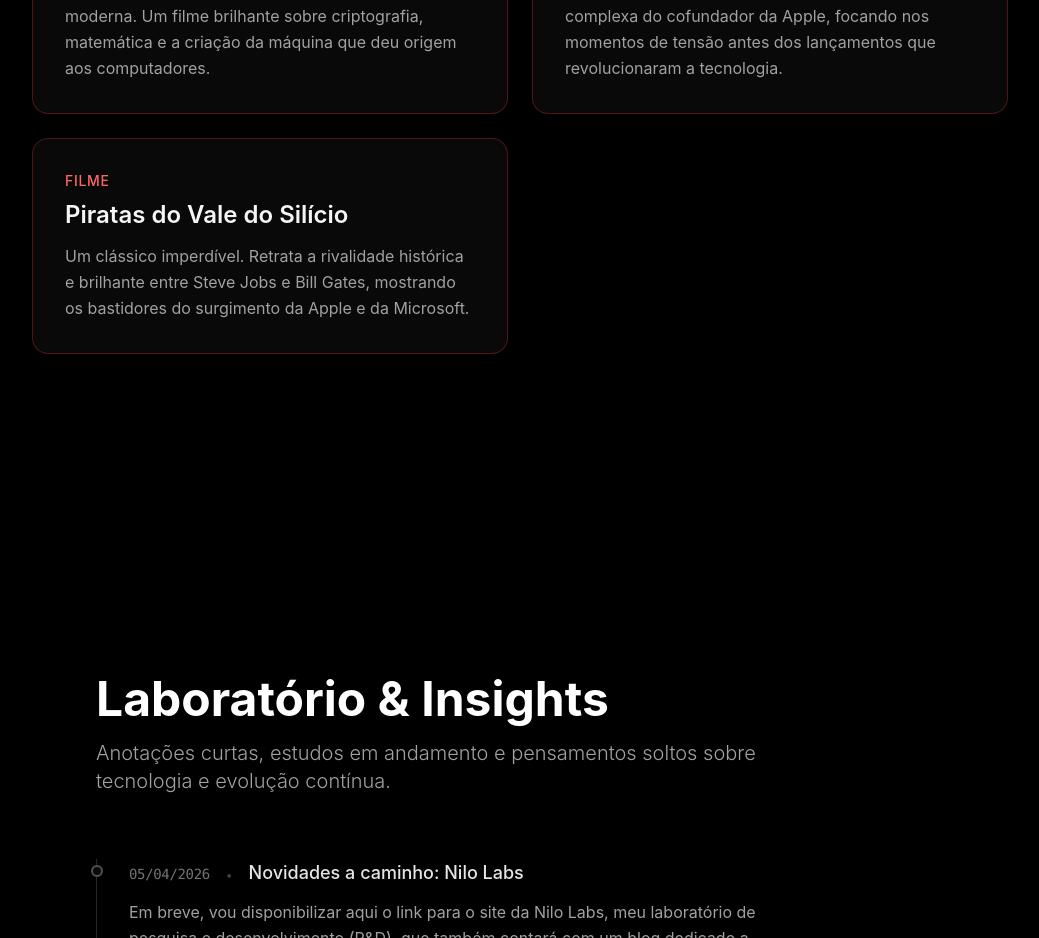
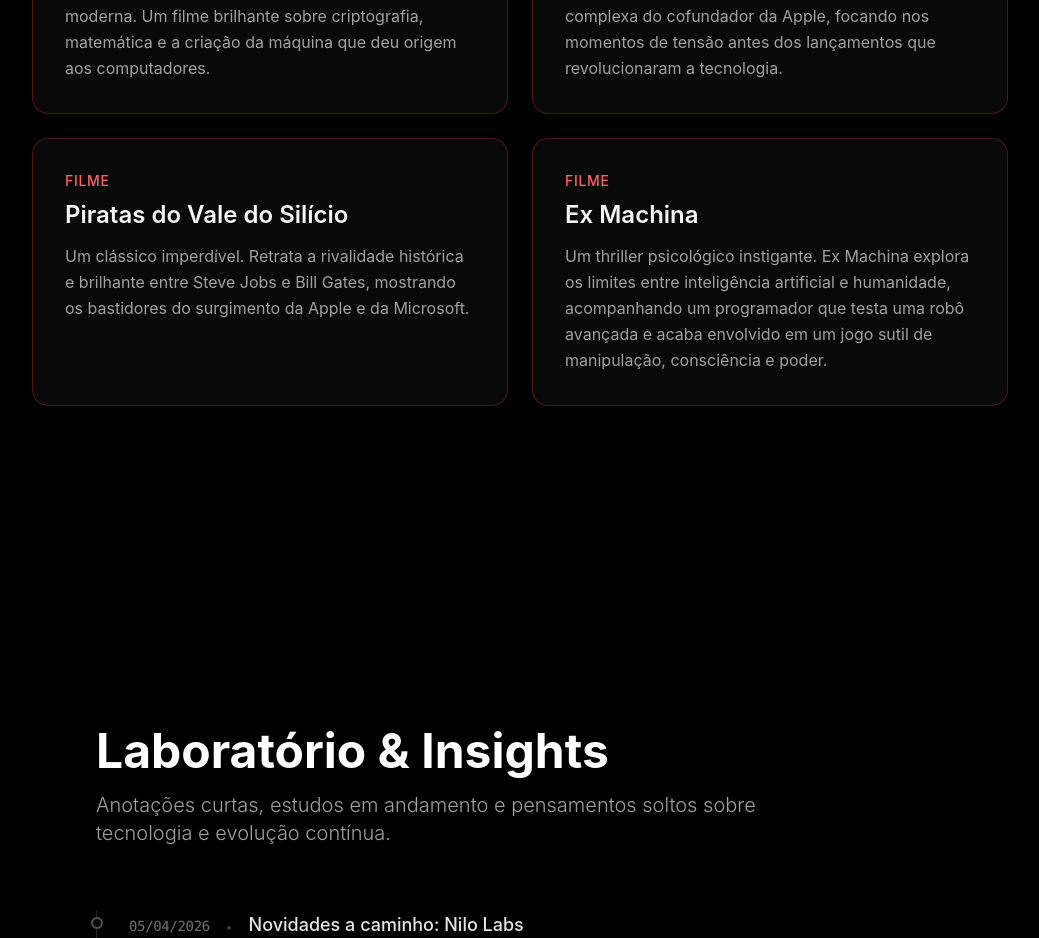
Before and after one commit to danilotavares-dev/danilotavares-dev.github.io, a React (Vite) app: page / in a window 1280 px wide. Shown: the part 2540-3478 px from the top of the page, without its empty margins (120-1159 px from the left). Built offline with nearby package versions, Linux system fonts and the light colour scheme.

Commit message:
update: adiciona novo filme

```diff
--- a/src/data/cultureData.ts
+++ b/src/data/cultureData.ts
@@ -66,6 +66,14 @@ export const cultureData: CultureItem[] = [
       'Um clássico imperdível. Retrata a rivalidade histórica e brilhante entre Steve Jobs e Bill Gates, mostrando os bastidores do surgimento da Apple e da Microsoft.',
   },
 
+  {
+    id: 7,
+    categoria: 'FILME',
+    titulo: 'Ex Machina',
+    descricao:
+      'Um thriller psicológico instigante. Ex Machina explora os limites entre inteligência artificial e humanidade, acompanhando um programador que testa uma robô avançada e acaba envolvido em um jogo sutil de manipulação, consciência e poder.',
+  },
+
   // SERIES
   // OUTROS
 ]
```
